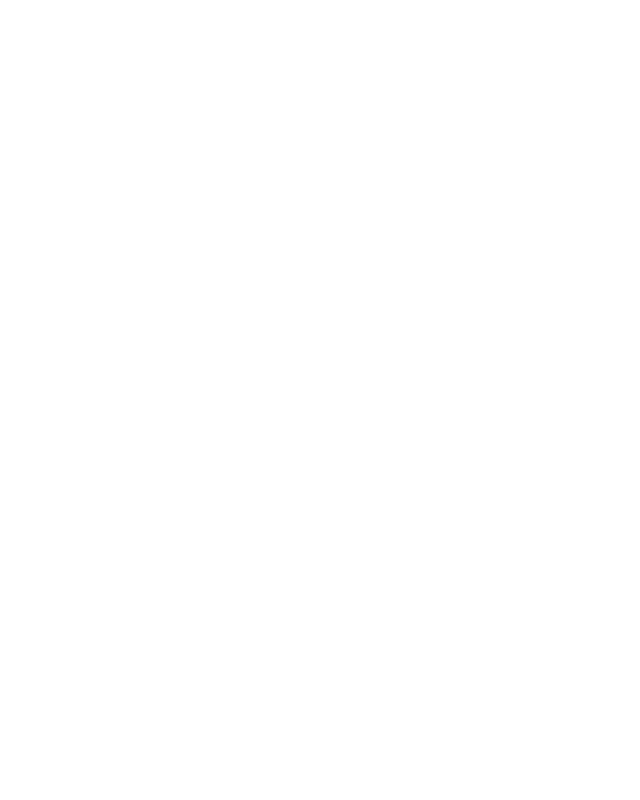
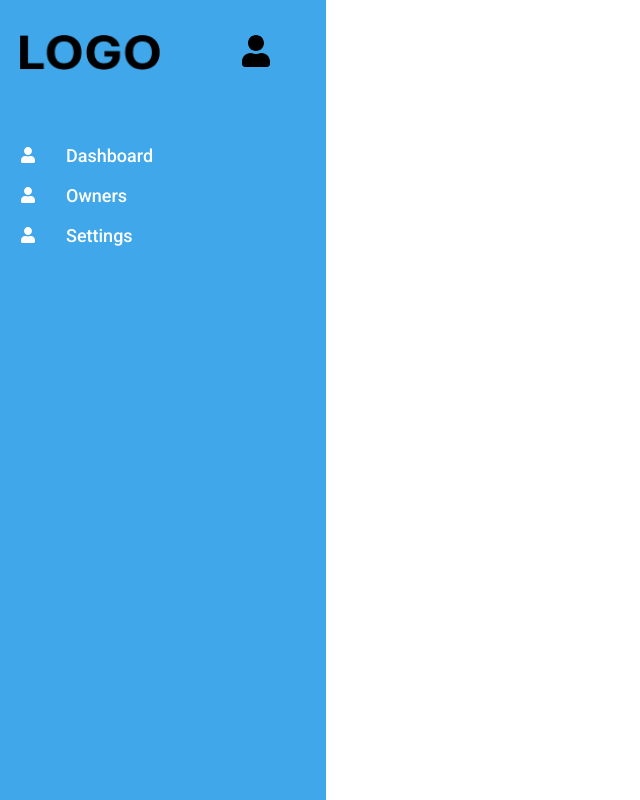
Before and after one commit to b-sandrine/ner-frontend, a React (Vite) app: page /dashboard in a window 1280 px wide. Before the commit this address had no page. Shown: the whole page, without its empty margins (0-640 px from the left). Built offline with nearby package versions, Linux system fonts and the light colour scheme.

Commit message:
Added Dashboard sidebar

```diff
--- a/package.json
+++ b/package.json
@@ -12,6 +12,7 @@
   "dependencies": {
     "react": "^18.2.0",
     "react-dom": "^18.2.0",
+    "react-icons": "^4.9.0",
     "react-router": "^6.13.0",
     "react-router-dom": "^6.13.0"
   },
--- a/src/App.jsx
+++ b/src/App.jsx
@@ -1,6 +1,8 @@
 import './App.css'
 import Login from './pages/Login/Login'
 import Signup from './pages/Signup/Signup'
+import Dashboard from './pages/Dashboard/Dashboard'
+
 import { Route, Routes, Outlet } from 'react-router'
 function App() {
 
@@ -9,6 +11,7 @@
       <Routes>
         <Route path='/login' element={<Login />} />
         <Route path='/register' element={<Signup />} />
+        <Route path='/dashboard' element={<Dashboard />} />
       </Routes>
     </div>
   )
--- a/src/assets/styles/main.css
+++ b/src/assets/styles/main.css
@@ -43,7 +43,7 @@
     width: 50%;
     position: absolute;
     right: 100px;
-    top: 50px;
+    top: 70px;
     left: 705px;
     height: 50vh;
     display: grid;
--- /dev/null
+++ b/src/components/Sidebar/Sidebar.css
@@ -0,0 +1,37 @@
+.sidebar--container {
+    position: absolute;
+    width: 326px;
+    height: 100vh;
+    left: 0px;
+    top: 0px;
+    background: #40A8EA;
+    padding: 35px 20px;
+}
+
+.sidebar--container .header {
+    height: 100px;
+    display: flex;
+}
+
+.sidebar--container .header img {
+    width: 140px;
+    height: 35px;
+    margin-right: 80px;
+}
+
+.sidebar--container .links {
+    width: 100%;
+}
+
+.sidebar--container .links .link {
+    height: 40px;
+    display: flex;
+    align-items: center;
+    color: #fff;
+}
+
+.sidebar--container .links .link p {
+    margin-left: 30px;
+    font-size: 18px;
+    font-weight: 500;
+}
--- /dev/null
+++ b/src/components/Sidebar/Sidebar.jsx
@@ -0,0 +1,32 @@
+import './Sidebar.css'
+import logo from '../../assets/LOGO.png'
+import { FaUser } from 'react-icons/fa'
+const Sidebar = () => {
+    return (
+        <div className="sidebar--container">
+            <div className="header">
+                <img src={logo} alt="Logo Image" />
+                <FaUser size={32} />
+
+            </div>
+            <div className="links">
+                <div className="link">
+                <FaUser />
+
+                    <p>Dashboard</p>
+                </div>
+                <div className="link">
+                <FaUser />
+
+                    <p>Owners</p>
+                </div>
+                <div className="link">
+                    <FaUser />
+                    <p>Settings</p>
+                </div>
+            </div>
+        </div>
+    )
+}
+
+export default Sidebar;
--- /dev/null
+++ b/src/pages/Dashboard/Dashboard.jsx
@@ -0,0 +1,10 @@
+import Sidebar from "../../components/Sidebar/Sidebar";
+const Dashboard = () => {
+    return (
+        <div className="dashboard--container">
+            <Sidebar />
+        </div>
+    )
+}
+
+export default Dashboard;
```
Also changed, not shown: 1 other file (tests, documents, lock files or other folders).
